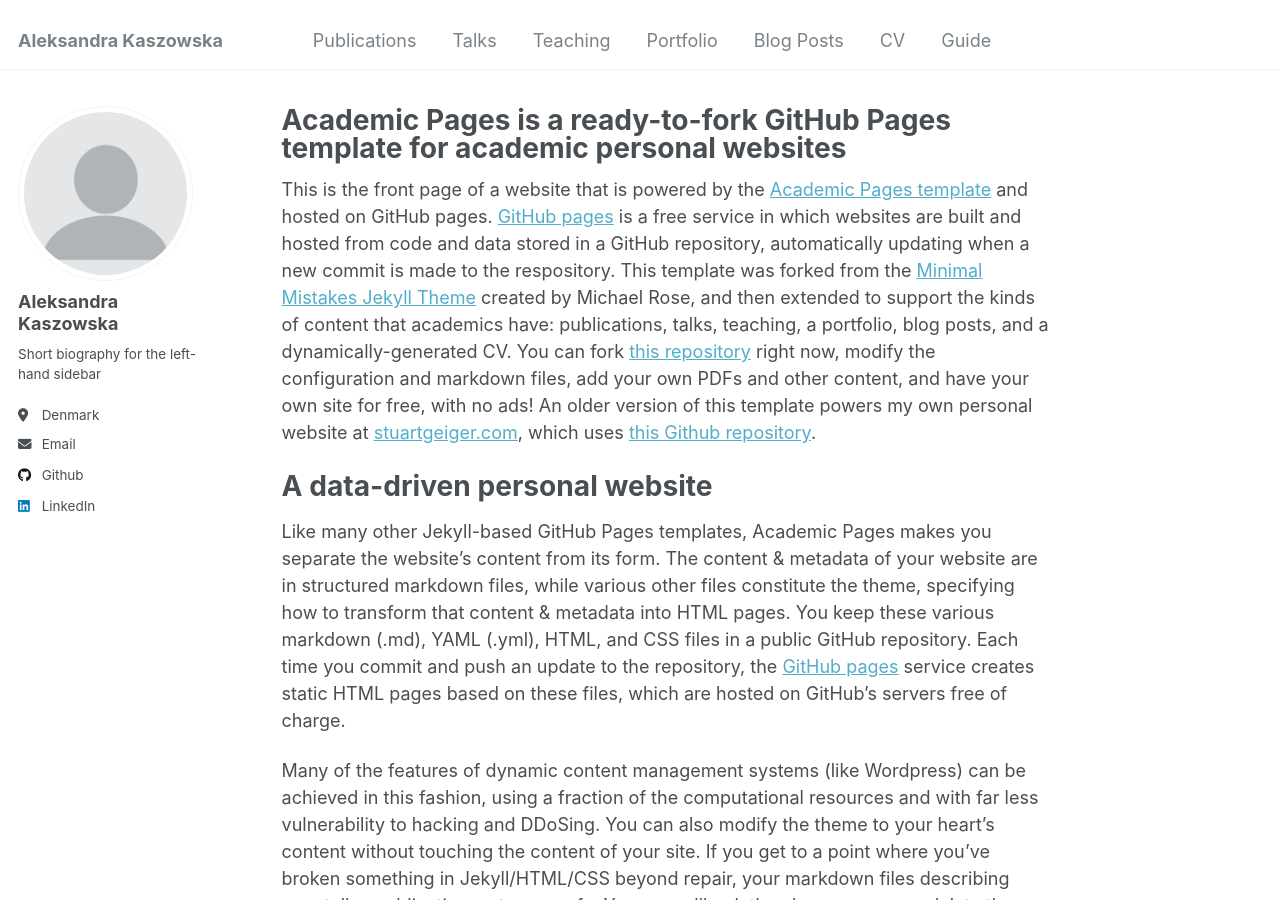
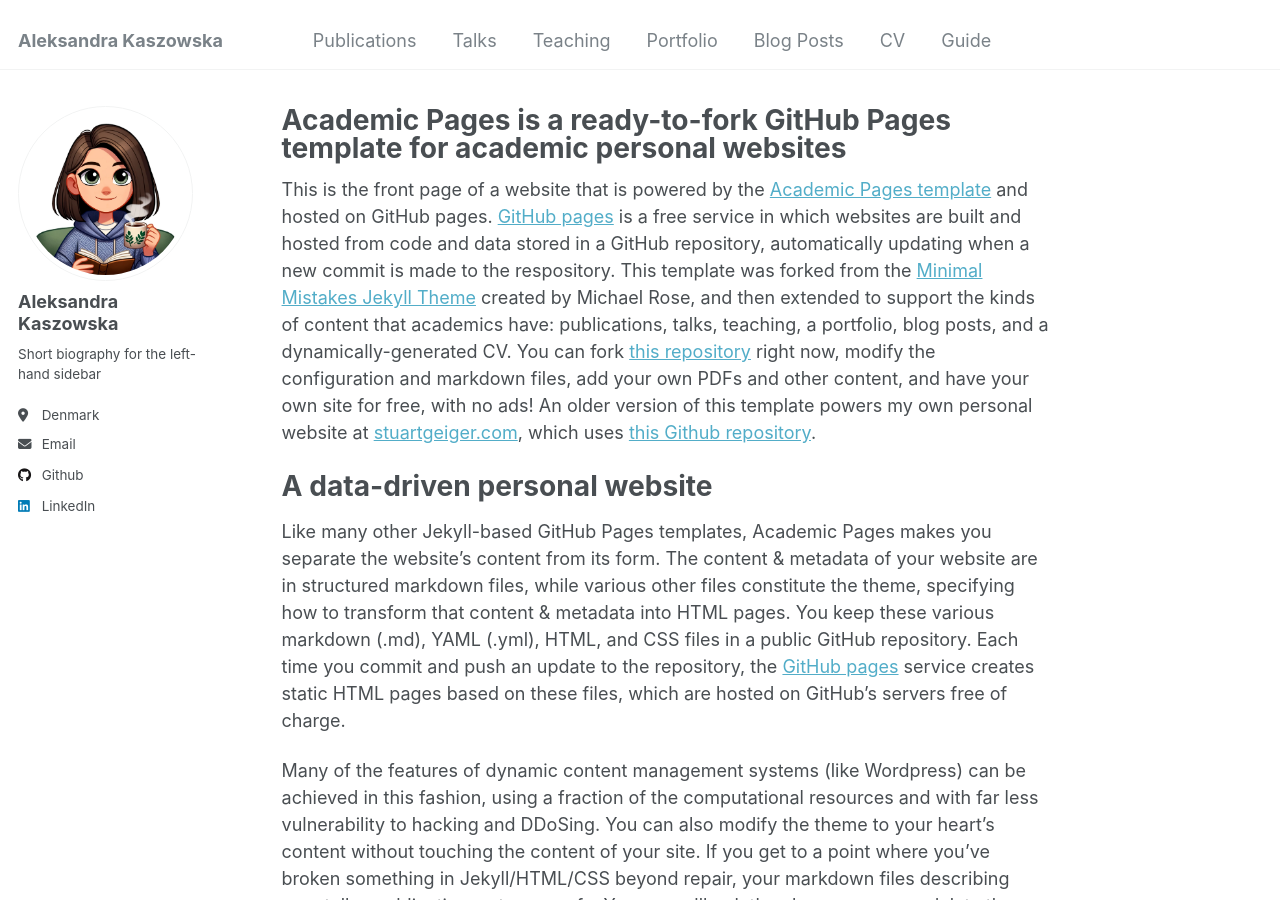
Before and after one commit to akaszowska/akaszowska.github.io, a Jekyll site: the page built from _pages/about.md, in a window 1280 px wide and 900 px high. Built offline with Jekyll 4.4.1, drawn with Linux system fonts in a browser that asks for light colours.

Commit message:
Update _config.yml

```diff
--- a/_config.yml
+++ b/_config.yml
@@ -21,7 +21,7 @@
 #               Additional customization can be done by editing /_includes/author-profile.html
 author:
   # Biographic information
-  avatar           : "profile.png"
+  avatar           : "2_edited.jpg" #"profile.png"
   name             : "Aleksandra Kaszowska"
   pronouns         : # example: "she/her"
   bio              : "Short biography for the left-hand sidebar"
```
